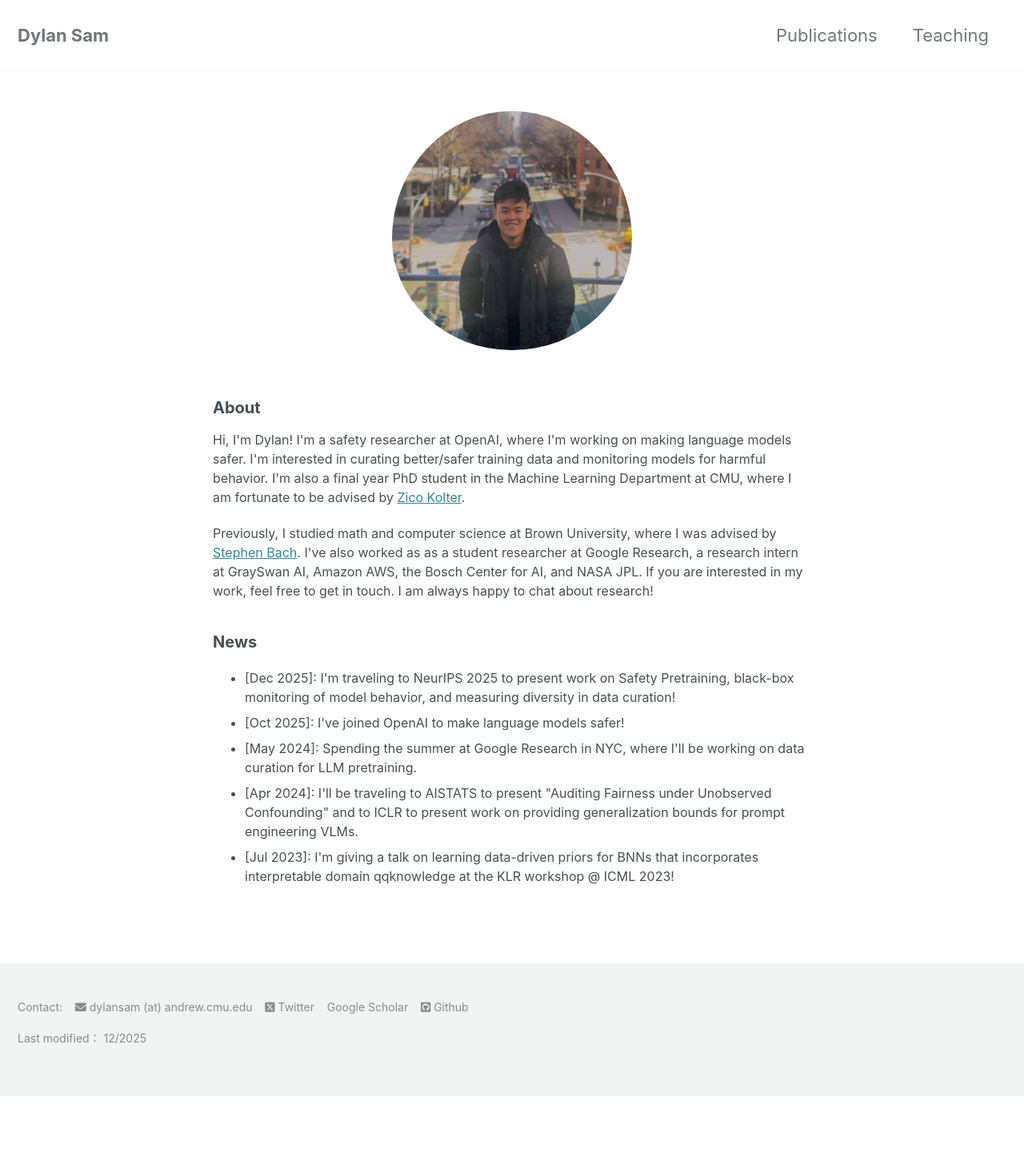
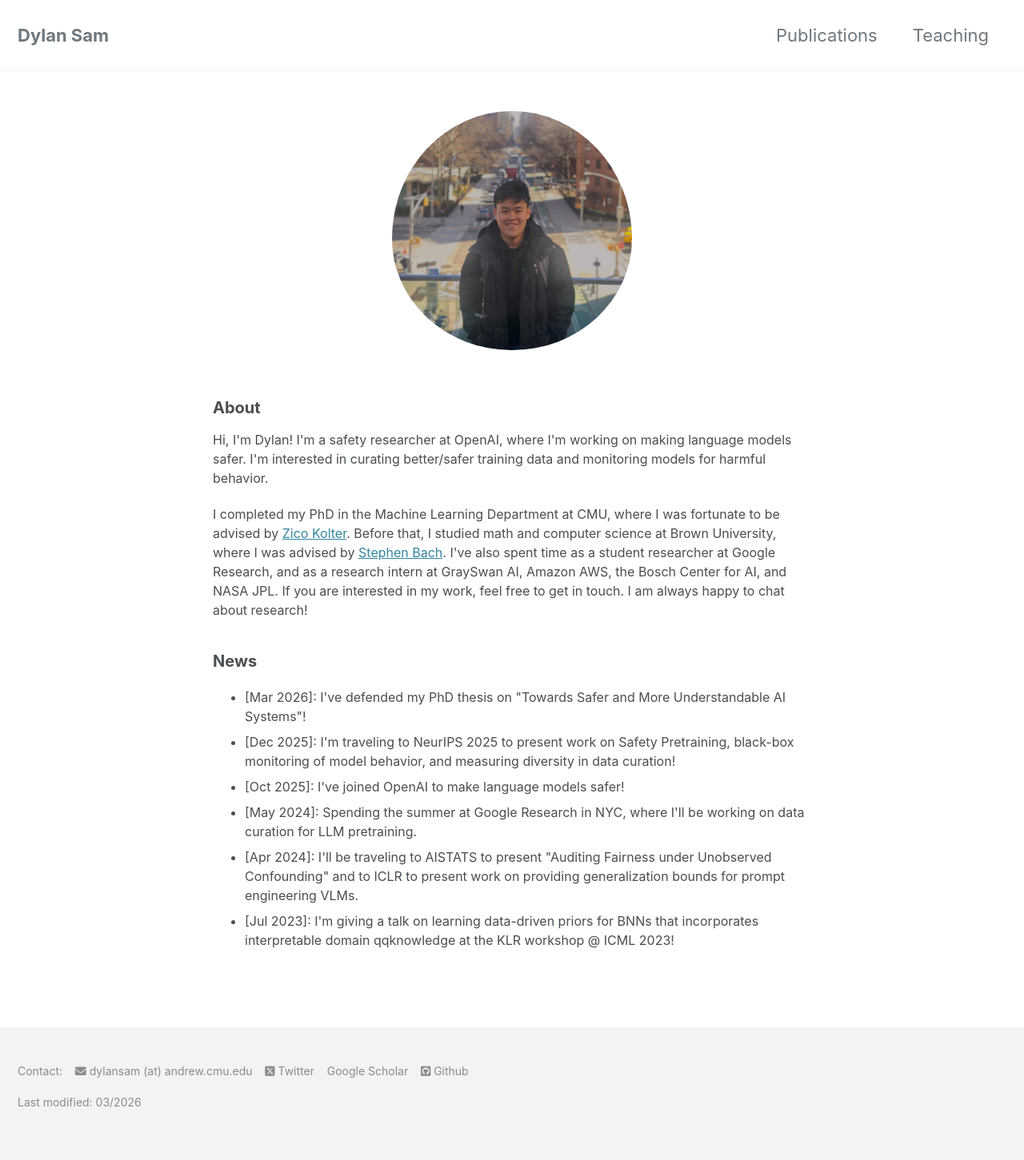
Before and after one commit to dsam99/dsam99.github.io, a Jekyll site: the page built from index.md, in a window 1280 px wide. Shown: the whole page at 80% size. Built offline with Jekyll 4.4.1, drawn with Linux system fonts in a browser that asks for light colours; cached includes are drawn as plain includes; nearby versions of some CDN libraries; a style sheet for code colours, icons or effects is not loaded; before the commit the page ends 1371 px from its top, so only the background shows below that.

Commit message:
text updates

```diff
--- a/_includes/footer/custom.html
+++ b/_includes/footer/custom.html
@@ -23,6 +23,9 @@
 	    <i class="fa-brands fa-square-github"></i> <a href="https://github.com/dsam99">Github</a>
     </p>
 
-    <p> Last modified： 12/2025 </p>
+    <p>
+      Last modified:
+      <time datetime="{{ site.time | date_to_xmlschema }}">{{ site.time | date: "%m/%Y" }}</time>
+    </p>
 
 </div>
--- a/_layouts/home.html
+++ b/_layouts/home.html
@@ -12,18 +12,19 @@ layout: default
 	<p>
 		Hi, I'm Dylan! I'm a safety researcher at OpenAI, where I'm working on making language models safer.
 		I'm interested in curating better/safer training data and monitoring models for harmful behavior.
-		I'm also a final year PhD student in the Machine Learning Department at CMU, where I am fortunate to be advised by <a href="https://zicokolter.com/">Zico Kolter</a>.
 	</p>
 
 	<p>
-		Previously, I studied math and computer science at Brown University, where I was advised by <a href="http://cs.brown.edu/people/sbach/">Stephen Bach</a>.
-		I've also worked as as a student researcher at Google Research, a research intern at GraySwan AI, Amazon AWS, the Bosch Center for AI, and NASA JPL.
+		I completed my PhD in the Machine Learning Department at CMU, where I was fortunate to be advised by <a href="https://zicokolter.com/">Zico Kolter</a>.
+		Before that, I studied math and computer science at Brown University, where I was advised by <a href="http://cs.brown.edu/people/sbach/">Stephen Bach</a>.
+		I've also spent time as a student researcher at Google Research, and as a research intern at GraySwan AI, Amazon AWS, the Bosch Center for AI, and NASA JPL.
 		If you are interested in my work, feel free to get in touch. I am always happy to chat about research!
 	</p>
 
 	<h2>News</h2>
 	<p>
 		<ul>
+			<li> [Mar 2026]: I've defended my PhD thesis on "Towards Safer and More Understandable AI Systems"!
 			<li> [Dec 2025]: I'm traveling to NeurIPS 2025 to present work on Safety Pretraining, black-box monitoring of model behavior, and measuring diversity in data curation!
 			<li> [Oct 2025]: I've joined OpenAI to make language models safer!
 			<li> [May 2024]: Spending the summer at Google Research in NYC, where I'll be working on data curation for LLM pretraining.
--- a/_layouts/publications.html
+++ b/_layouts/publications.html
@@ -10,7 +10,7 @@ author_profile: false
 		<h2 class="abstracts-title">2026 </h2>
 
 			<p class="title"> <b>When Should We Introduce Safety Interventions During Pretraining?</b><br>
-				<strong>Dylan Sam</strong>, Sachin Goyal, Pratyush Maini, Alexander Robey, J. Zico Kolter
+				<strong>Dylan Sam</strong>, Sachin Goyal, Pratyush Maini, Alexander Robey, J. Zico Kolter<br>
 				<i>Under Review</i> <br>
 				[<a href="https://arxiv.org/abs/2601.07087" target="_blank">pdf</a>]
 			</p>
```
